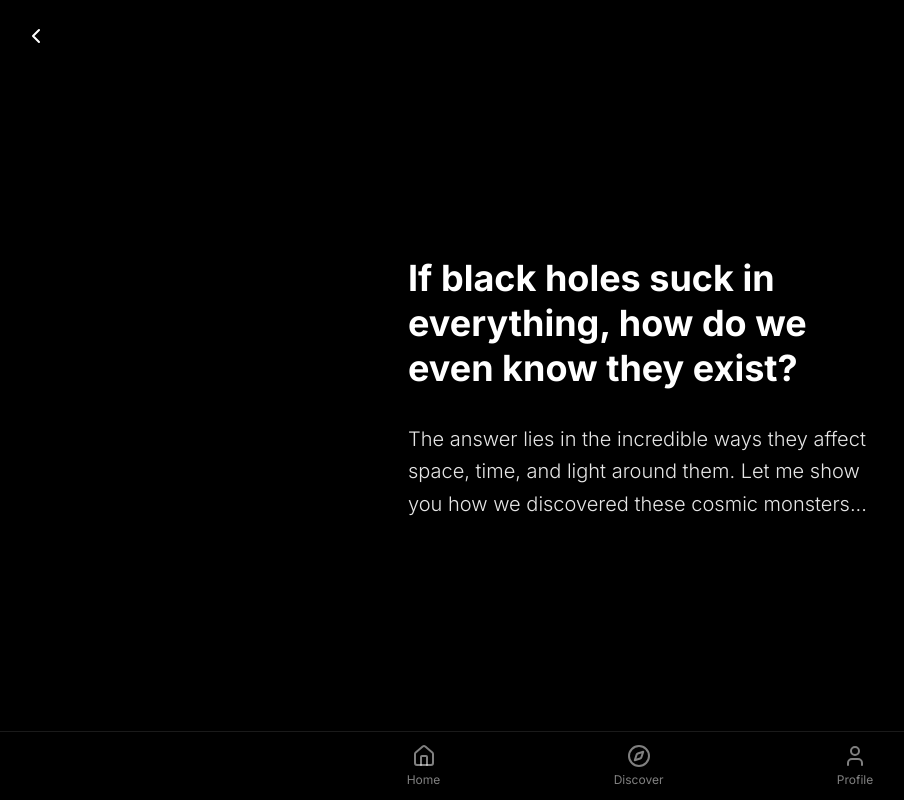
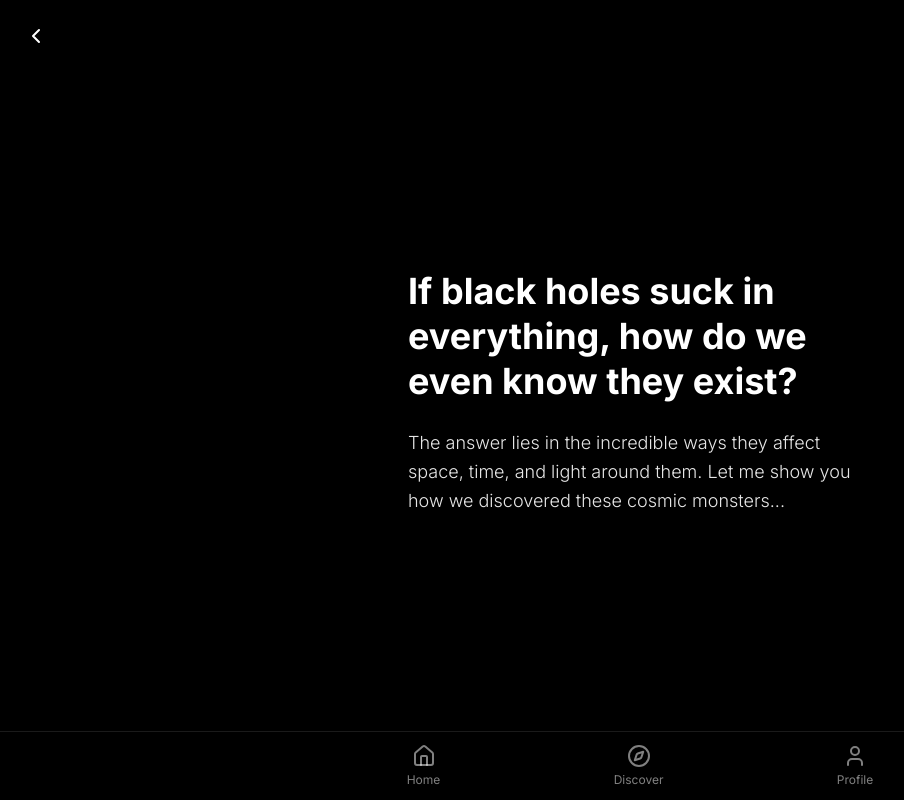
Before and after one commit to affixpin/brainder, a Next.js app: page /feed/1 in a window 1280 px wide. Shown: the whole page, without its empty margins (0-904 px from the left). Built offline with nearby package versions, Linux system fonts and the light colour scheme.

Commit message:
feed and topic page design updates

```diff
--- a/src/app/feed/[topicId]/page.tsx
+++ b/src/app/feed/[topicId]/page.tsx
@@ -6,6 +6,9 @@ import QuestionBlock from '@/components/QuestionBlock'
 import BottomNav from '@/components/BottomNav'
 import Link from 'next/link'
 import { ChevronLeft } from 'lucide-react'
+import { useState, useEffect } from 'react'
+import { motion, AnimatePresence } from 'framer-motion'
+import { useSwipeable } from 'react-swipeable'
 
 // This would be replaced with actual data fetching
 const mockTopic: Topic = {
@@ -42,6 +45,65 @@ const mockTopic: Topic = {
 }
 
 export default function TopicPage({ params }: { params: { topicId: string } }) {
+  const [currentIndex, setCurrentIndex] = useState(0)
+  const [direction, setDirection] = useState(0)
+  const [isScrolling, setIsScrolling] = useState(false)
+
+  const goToNext = () => {
+    if (currentIndex < mockTopic.reels.length - 1 && !isScrolling) {
+      setIsScrolling(true)
+      setDirection(1)
+      setCurrentIndex(currentIndex + 1)
+      setTimeout(() => setIsScrolling(false), 300)
+    }
+  }
+
+  const goToPrevious = () => {
+    if (currentIndex > 0 && !isScrolling) {
+      setIsScrolling(true)
+      setDirection(-1)
+      setCurrentIndex(currentIndex - 1)
+      setTimeout(() => setIsScrolling(false), 300)
+    }
+  }
+
+  const handlers = useSwipeable({
+    onSwipedUp: () => goToNext(),
+    onSwipedDown: () => goToPrevious(),
+    trackMouse: false,
+    preventScrollOnSwipe: true,
+  })
+
+  useEffect(() => {
+    const handleWheel = (e: WheelEvent) => {
+      if (Math.abs(e.deltaY) > 20) { // Add threshold to prevent accidental scrolls
+        if (e.deltaY > 0) {
+          goToNext()
+        } else {
+          goToPrevious()
+        }
+      }
+    }
+
+    window.addEventListener('wheel', handleWheel, { passive: true })
+    return () => window.removeEventListener('wheel', handleWheel)
+  }, [currentIndex, isScrolling])
+
+  const variants = {
+    enter: (direction: number) => ({
+      y: direction > 0 ? '100%' : '-100%',
+      opacity: 0,
+    }),
+    center: {
+      y: 0,
+      opacity: 1,
+    },
+    exit: (direction: number) => ({
+      y: direction < 0 ? '100%' : '-100%',
+      opacity: 0,
+    }),
+  }
+
   return (
     <>
       {/* Back button */}
@@ -52,24 +114,38 @@ export default function TopicPage({ params }: { params: { topicId: string } }) {
         <ChevronLeft className="w-6 h-6 text-white" />
       </Link>
 
-      <main className="snap-y snap-mandatory h-screen w-full overflow-y-scroll pb-16">
-        {mockTopic.reels.map((reel, index) => (
-          <div key={index} className="snap-start snap-always h-screen w-full">
-            {reel.type === 'text' ? (
-              <TextBlock content={reel.content} />
+      <div className="fixed inset-0 bg-black">
+        <main className="h-screen w-full overflow-hidden" {...handlers}>
+          <AnimatePresence initial={false} custom={direction} mode="popLayout">
+            <motion.div
+              key={currentIndex}
+              custom={direction}
+              variants={variants}
+              initial="enter"
+              animate="center"
+              exit="exit"
+              transition={{
+                y: { type: "spring", stiffness: 300, damping: 40, restDelta: 0.01 },
+                opacity: { duration: 0.15 },
+              }}
+              className="absolute inset-0 w-full h-full"
+            >
+              {mockTopic.reels[currentIndex].type === 'text' ? (
+                <TextBlock content={mockTopic.reels[currentIndex].content} />
               ) : (
                 <QuestionBlock
-                question={reel.question}
-                options={reel.options}
-                correctAnswer={reel.correctAnswer}
-                explanation={reel.explanation}
+                  question={mockTopic.reels[currentIndex].question}
+                  options={mockTopic.reels[currentIndex].options}
+                  correctAnswer={mockTopic.reels[currentIndex].correctAnswer}
+                  explanation={mockTopic.reels[currentIndex].explanation}
                 />
               )}
-          </div>
-        ))}
+            </motion.div>
+          </AnimatePresence>
         </main>
 
         <BottomNav />
+      </div>
     </>
   )
 }
--- a/src/app/feed/page.tsx
+++ b/src/app/feed/page.tsx
@@ -4,7 +4,7 @@ import Link from 'next/link'
 import { Topic } from '@/types'
 import BottomNav from '@/components/BottomNav'
 import { Search, MoreVertical } from 'lucide-react'
-import { useState } from 'react'
+import { useState, useCallback, useEffect } from 'react'
 import { useSwipeable } from 'react-swipeable'
 import { motion, AnimatePresence } from 'framer-motion'
 
@@ -57,21 +57,43 @@ const mockTopics: Topic[] = [
 export default function FeedPage() {
   const [currentIndex, setCurrentIndex] = useState(0)
   const [direction, setDirection] = useState(0)
+  const [isScrolling, setIsScrolling] = useState(false)
   const currentTopic = mockTopics[currentIndex]
 
   const goToNext = () => {
-    if (currentIndex < mockTopics.length - 1) {
+    if (currentIndex < mockTopics.length - 1 && !isScrolling) {
+      setIsScrolling(true)
       setDirection(1)
       setCurrentIndex(currentIndex + 1)
+      setTimeout(() => setIsScrolling(false), 500) // Debounce scrolling
     }
   }
 
   const goToPrevious = () => {
-    if (currentIndex > 0) {
+    if (currentIndex > 0 && !isScrolling) {
+      setIsScrolling(true)
       setDirection(-1)
       setCurrentIndex(currentIndex - 1)
+      setTimeout(() => setIsScrolling(false), 500) // Debounce scrolling
     }
   }
+
+  const handleWheel = useCallback((e: WheelEvent) => {
+    // Detect scroll direction
+    if (e.deltaY > 0) {
+      goToNext()
+    } else if (e.deltaY < 0) {
+      goToPrevious()
+    }
+  }, [currentIndex, isScrolling])
+
+  useEffect(() => {
+    // Add wheel event listener
+    window.addEventListener('wheel', handleWheel, { passive: true })
+    return () => {
+      window.removeEventListener('wheel', handleWheel)
+    }
+  }, [handleWheel])
 
   const handlers = useSwipeable({
     onSwipedLeft: () => goToNext(),
@@ -82,21 +104,16 @@ export default function FeedPage() {
 
   const variants = {
     enter: (direction: number) => ({
-      x: direction > 0 ? 1000 : -1000,
+      x: direction > 0 ? '100%' : '-100%',
       opacity: 0,
-      scale: 0.95,
     }),
     center: {
-      zIndex: 1,
       x: 0,
       opacity: 1,
-      scale: 1,
     },
     exit: (direction: number) => ({
-      zIndex: 0,
-      x: direction < 0 ? 1000 : -1000,
+      x: direction < 0 ? '100%' : '-100%',
       opacity: 0,
-      scale: 0.95,
     }),
   }
 
@@ -131,9 +148,8 @@ export default function FeedPage() {
               animate="center"
               exit="exit"
               transition={{
-                x: { type: "spring", stiffness: 300, damping: 30 },
+                x: { type: "spring", stiffness: 200, damping: 25 },
                 opacity: { duration: 0.2 },
-                scale: { duration: 0.2 },
               }}
               className="absolute inset-0 px-3"
               drag="x"
--- a/src/components/QuestionBlock.tsx
+++ b/src/components/QuestionBlock.tsx
@@ -25,13 +25,13 @@ export default function QuestionBlock({
   };
 
   return (
-    <div className="relative h-screen w-full bg-black flex items-center justify-center">
+    <div className="relative h-screen w-full flex items-center justify-center">
       {/* Main content */}
       <div className="w-full max-w-lg px-6">
-        <h2 className="text-3xl font-bold text-white mb-8 leading-tight">
+        <h2 className="text-3xl font-bold text-white mb-6 leading-tight">
           {question}
         </h2>
-        <div className="space-y-4">
+        <div className="space-y-3">
           {options.map((option, index) => {
             const isSelected = selectedAnswer === index;
             const isCorrect = index === correctAnswer;
@@ -43,7 +43,7 @@ export default function QuestionBlock({
                 onClick={() => handleAnswerSelect(index)}
                 disabled={showExplanation}
                 className={`
-                  w-full p-5 rounded-xl text-left transition-all flex items-center justify-between
+                  w-full p-4 rounded-xl text-left transition-all flex items-center justify-between
                   ${showResult
                     ? isCorrect
                       ? 'bg-green-500/20 border-2 border-green-500'
@@ -63,12 +63,12 @@ export default function QuestionBlock({
           })}
         </div>
         {showExplanation && (
-          <div className="mt-8 p-6 rounded-xl bg-white/10 border border-white/20">
-            <p className="text-lg text-white/90 leading-relaxed">
+          <div className="mt-6 p-4 rounded-xl bg-white/10 border border-white/20">
+            <p className="text-base text-white/90 leading-relaxed">
               {selectedAnswer === correctAnswer ? (
-                <span className="text-green-500 font-semibold block mb-2">Correct! </span>
+                <span className="text-green-500 font-semibold block mb-1">Correct! </span>
               ) : (
-                <span className="text-red-500 font-semibold block mb-2">Not quite. </span>
+                <span className="text-red-500 font-semibold block mb-1">Not quite. </span>
               )}
               {explanation}
             </p>
--- a/src/components/TextBlock.tsx
+++ b/src/components/TextBlock.tsx
@@ -9,7 +9,7 @@ export default function TextBlock({ content }: TextBlockProps) {
   const isTitle = paragraphs.length > 1 && paragraphs[0].includes('?');
 
   return (
-    <div className="relative h-screen w-full bg-black flex items-center justify-center">
+    <div className="relative h-screen w-full flex items-center justify-center">
       <div className="w-full max-w-lg px-6">
         <div className="prose prose-invert max-w-none">
           {paragraphs.map((paragraph, index) => {
@@ -17,15 +17,15 @@ export default function TextBlock({ content }: TextBlockProps) {
             if (paragraph.includes('\n1.')) {
               const [intro, ...items] = paragraph.split('\n');
               return (
-                <div key={index} className="mb-8">
-                  <p className="text-xl text-white/90 leading-relaxed mb-4 font-light">
+                <div key={index} className="mb-6">
+                  <p className="text-lg text-white/90 leading-relaxed mb-3 font-light">
                     {intro}
                   </p>
-                  <ul className="space-y-3">
+                  <ul className="space-y-2">
                     {items.map((item, i) => (
                       <li
                         key={i}
-                        className="flex items-start text-xl text-white/90 leading-relaxed font-light"
+                        className="flex items-start text-lg text-white/90 leading-relaxed font-light"
                       >
                         <span className="text-primary mr-2">{item.split('.')[0]}.</span>
                         <span>{item.split('.')[1]}</span>
@@ -41,7 +41,7 @@ export default function TextBlock({ content }: TextBlockProps) {
               return (
                 <h1
                   key={index}
-                  className="text-4xl font-bold text-white mb-8 leading-tight"
+                  className="text-4xl font-bold text-white mb-6 leading-tight"
                 >
                   {paragraph}
                 </h1>
@@ -52,7 +52,7 @@ export default function TextBlock({ content }: TextBlockProps) {
             return (
               <p
                 key={index}
-                className="text-xl text-white/90 leading-relaxed mb-6 font-light"
+                className="text-lg text-white/90 leading-relaxed mb-4 font-light"
               >
                 {paragraph}
               </p>
```
Lines whose indentation alone changed are shown as unchanged.
